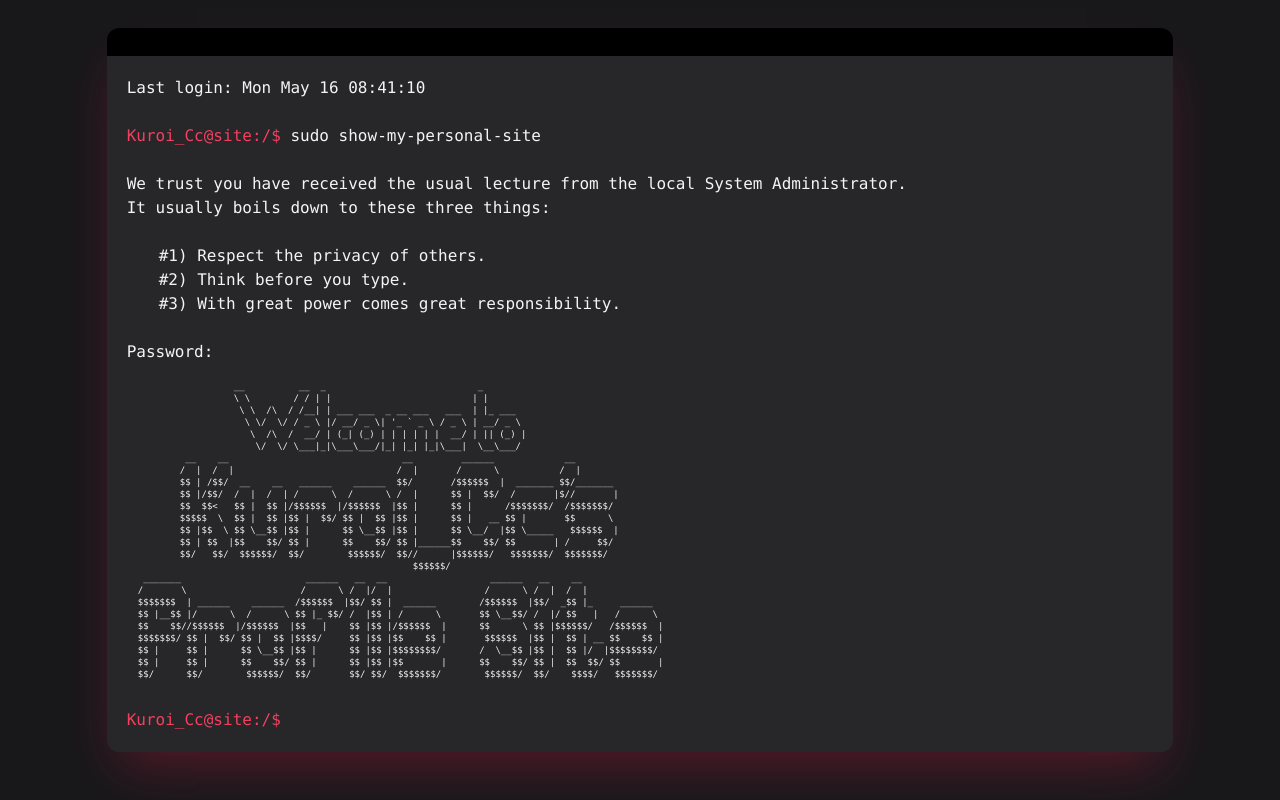
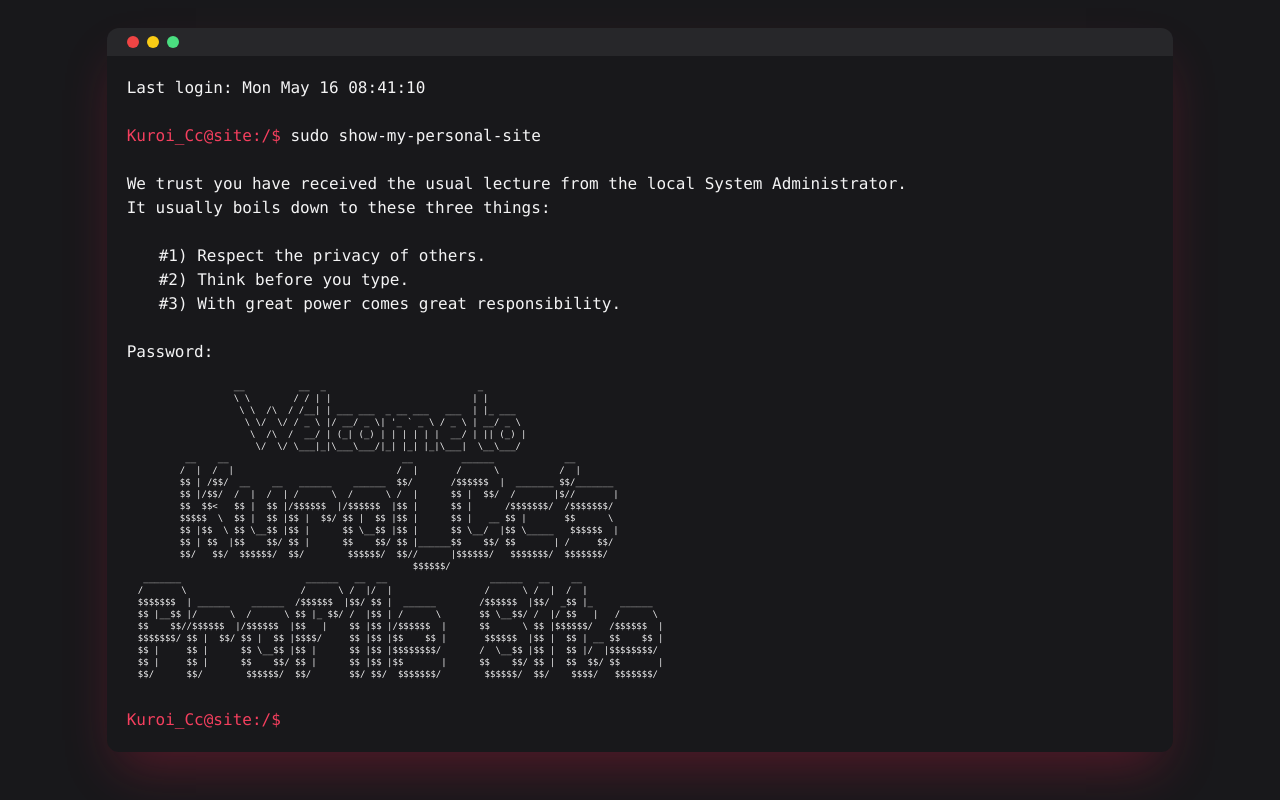
Before and after one commit to KuroiCc/profile-site, a React (Create React App) app: page / in a window 1280 px wide. Shown: the top 800 px of the page. Built offline with nearby package versions, Linux system fonts and the light colour scheme; no server answers.

Commit message:
feat: :lipstick: add dots of UI

```diff
--- a/src/components/codeAnimation/CodeAnimation.tsx
+++ b/src/components/codeAnimation/CodeAnimation.tsx
@@ -32,8 +32,14 @@ export const CodeAnimation: React.FC = () => {
   $$/      $$/        $$$$$$/  $$/       $$/ $$/  $$$$$$$/        $$$$$$/  $$/    $$$$/   $$$$$$$/
 `
   return (
-    <section className="text-xs shadow-inner shadow-[rgba(225,29,72,0.1)] sm:shadow-2xl sm:shadow-[rgba(225,29,72,0.3)] sm:rounded-xl sm:text-base text-zinc-100 bg-zinc-800 font-code">
-      <div className="hidden w-full bg-black sm:block h-7 rounded-t-xl"></div>
+    <section className="text-xs min-h-[calc(100vh-36px)] md:min-h-full shadow-inner shadow-[rgba(225,29,72,0.1)] md:shadow-2xl md:shadow-[rgba(225,29,72,0.3)] md:rounded-xl md:text-base text-zinc-100 bg-zinc-900 font-code">
+      <div className="hidden w-full bg-zinc-800 md:block h-7 rounded-t-xl">
+        <div className="hidden h-full ml-5 space-x-2 md:flex md:items-center">
+          <div className="w-3 h-3 bg-red-500 rounded-full"></div>
+          <div className="w-3 h-3 bg-yellow-400 rounded-full"></div>
+          <div className="w-3 h-3 bg-green-400 rounded-full"></div>
+        </div>
+      </div>
       <div className="p-5">
         <code>
           Last login: Mon May 16 08:41:10
```
